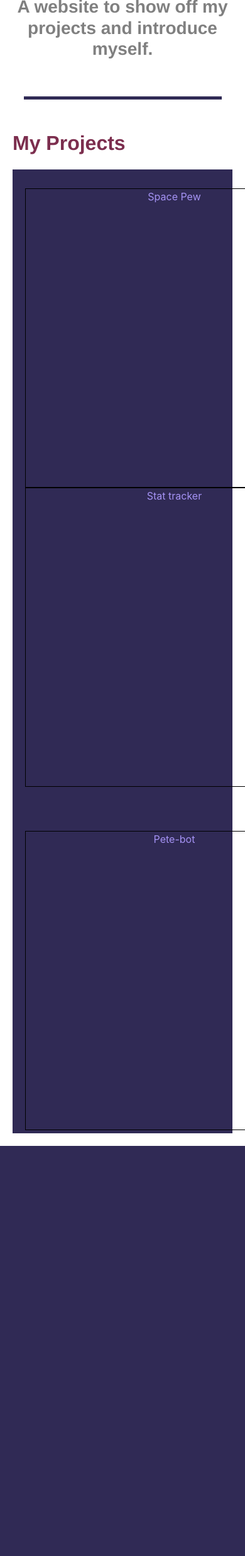
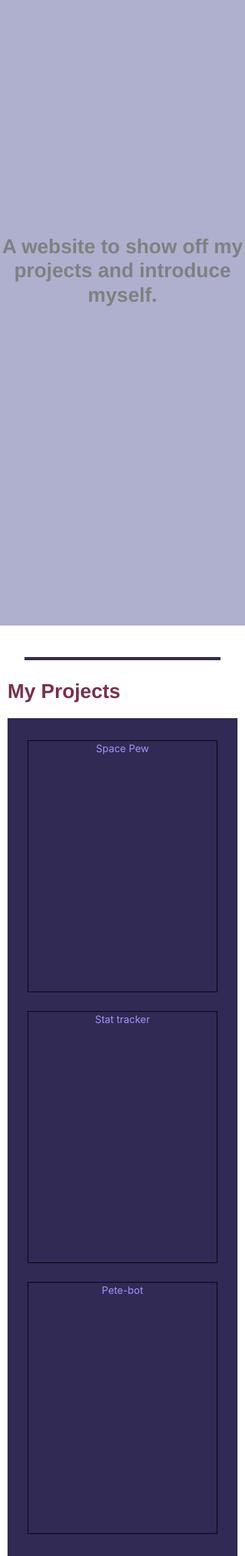
Before and after one commit to Tepah/my_site, a Flask app: page / in a window 390 px wide; the page is wider, and only the part inside the window is pictured. Shown: the part 76-2546 px from the top of that part at 63% size. Before the commit the page ends 1895 px from the top of that part, so only its background shows below. Run offline with Flask 2, Linux system fonts and the light colour scheme; some libraries are stand-ins or nearby versions.

Commit message:
continued use in both mobile and full screen.

```diff
--- a/static/css/style.css
+++ b/static/css/style.css
@@ -47,10 +47,7 @@
 }
 
 .main_content {
-    padding: 70px 20px 20px 20px;
-    max-width: 1150px;
-    margin-left: auto;
-    margin-right: auto;
+
 }
 
 
@@ -65,15 +62,14 @@ body {
     padding-bottom: 50px;
 }
 
-.empty_block {
-    width: 475px;
-    height: 475px;
-    border: 1px solid black;
-    margin: auto;
+.mega-card {
+    background-color: #AFB0CD;
+    padding: 28rem 1px;
 }
 
 .divider {
-    max-width : 90%;
+    max-width : 80%;
+    padding-top: 50px;
     border: none;
     border-bottom: 5px solid #302A55;
     height: 5px;
@@ -82,23 +78,27 @@ body {
 }
 
 .section_title {
-    padding-top: 50px;
+    padding-top: 30px;
     padding-bottom: 15px;
     color: #7C2E4E;
 }
 
 .project_grid {
+    padding: 20px 15px;
     margin-left: auto;
     margin-right: auto;
     background-color: #302A55;
 }
 
-.row {
-    padding: 30px 20px 5px;
+.empty_block {
+    width: 90%;
+    height: 25rem;
+    border: 1px solid black;
+    margin: auto;
 }
 
 .col-lg-6 {
-    margin-top: auto;
-    margin-bottom: auto;
+    padding: 15px 10px;
+    margin: auto;
     text-align: center;
 }
--- a/templates/home/index.html
+++ b/templates/home/index.html
@@ -1,16 +1,15 @@
 {% extends "shared/_layout.html" %}
 {% block main_content %}
 
-    <h3 class="intro">
-        A website to show off my projects and introduce myself.</h3>
+    <div class="mega-card">
+        <h2 class="intro">A website to show off my projects and introduce myself.</h2>
+    </div>
+    <div class="divider"></div>
+    <div class="container">
+        <h2 class="section_title" id="projects">My Projects</h2>
 
-    <div class="divider"></div>
-
-
-    <h2 class="section_title">My Projects</h2>
-
+        <div class="project_grid">
             {% for i in range(projects|length) %}
-        <div class="project_grid">
                 <div class="row">
                     {% if i%2==0 and i!=projects|length-1 %}
                         <div class="col-lg-6">
@@ -25,7 +24,8 @@
                         </div>
                     {% endif %}
                 </div>
+            {% endfor %}
         </div>
-    {% endfor %}
+    </div>
 
 {% endblock %}
--- a/templates/shared/_layout.html
+++ b/templates/shared/_layout.html
@@ -27,7 +27,7 @@
         </button>
         <div class="collapse navbar-collapse" id="navbarResponsive">
             <ul class="navbar-nav ml-auto">
-                <li class="nav-item"><a class="nav-link js-scroll-trigger" href="#projects">Projects</a></li>
+                <li class="nav-item"><a class="nav-link js-scroll-trigger" href="/#projects">Projects</a></li>
                 <li class="nav-item"><a class="nav-link js-scroll-trigger" href="/about">About</a></li>
             </ul>
         </div>
```
Lines whose indentation alone changed are shown as unchanged.
